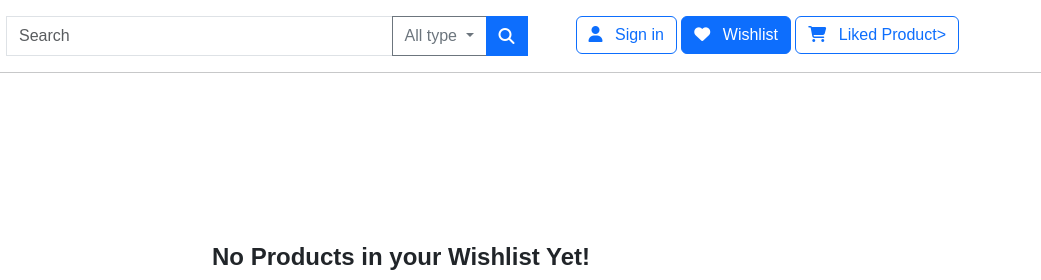
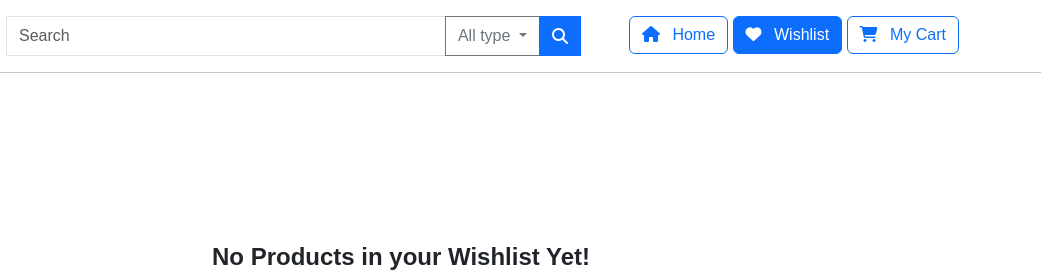
Before and after one commit to uwaseedith/mockup-to-code, a plain HTML site: page wishlist.html in a window 1280 px wide. Shown: the top 280 px of the page, 239-1280 px from the left. Drawn offline with nearby package versions, Linux system fonts and the light colour scheme.

Commit message:
menu-links

```diff
--- a/wishlist.html
+++ b/wishlist.html
@@ -55,9 +55,13 @@
         </button>
 
         <div class="ms-md-5 mt-2 mt-md-0">
-          <a type="button" class="btn btn-outline-primary fw-500 rounded">
-            <i class="fa-solid fa-user me-lg-2"></i>
-            <p class="d-none d-lg-inline">Sign in</p>
+          <a
+            type="button"
+            class="btn btn-outline-primary fw-500 rounded"
+            href="/index.html"
+          >
+            <i class="fa-solid fa-home me-lg-2"></i>
+            <p class="d-none d-lg-inline">Home</p>
           </a>
           <a
             type="button"
@@ -73,7 +77,7 @@
             href="/cart.html"
           >
             <i class="fa-solid fa-cart-shopping me-lg-2"></i>
-            <p class="d-none d-lg-inline">Liked Product></p></a
+            <p class="d-none d-lg-inline">My Cart</p></a
           >
         </div>
 
```
Also changed, not shown: cart.html (+27 -12 lines), index.html (+17 -5 lines).
